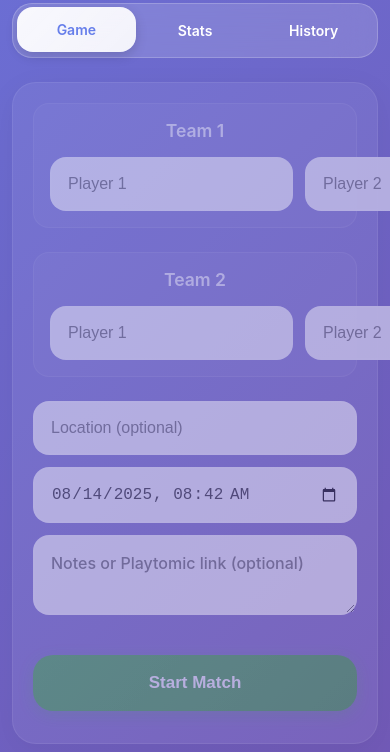
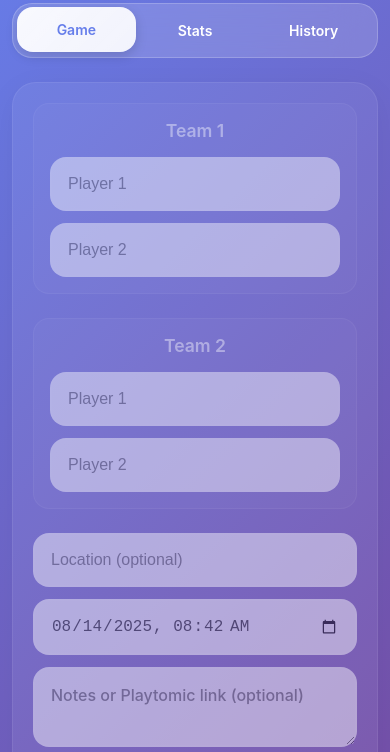
Before and after one commit to andreafc11/padel-tracker, a plain HTML site: page index.html in a window 390 px wide. Shown: the part 92-844 px from the top of the page. Drawn offline with Linux system fonts and the light colour scheme; no server answers.

Commit message:
Fixed scrolling for web and mobile

```diff
--- a/styles.css
+++ b/styles.css
@@ -5,9 +5,10 @@
 }
 
 html {
-    /* Fix for overscroll white background */
-    background: linear-gradient(135deg, #667eea 0%, #764ba2 100%);
-    min-height: 100%;
+    /* Prevent overscroll bounce/glow effects that show white background */
+    overscroll-behavior: none;
+    /* Set a solid fallback color that matches the gradient */
+    background-color: #667eea;
 }
 
 body {
@@ -17,33 +18,18 @@ body {
     color: white;
     overflow-x: hidden;
     -webkit-font-smoothing: antialiased;
-    user-select: none; /* Prevent text selection on mobile */
-
-    /* iOS specific fixes for overscroll */
-    -webkit-background-size: 100% 100%;
-    background-size: 100% 100%;
-    background-attachment: fixed;
-
-    /* Prevent overscroll bounce on iOS */
-    position: fixed;
-    top: 0;
-    left: 0;
-    right: 0;
-    bottom: 0;
-    overflow-y: auto;
-    -webkit-overflow-scrolling: touch;
+    /* Prevent overscroll on the body as well */
+    overscroll-behavior-y: none;
+    /* Removed user-select: none to fix scrolling issues */
+    /* Instead, apply it selectively to specific elements that shouldn't be selectable */
 }
 
-/* Alternative approach for overscroll fix */
-body::before {
-    content: '';
-    position: fixed;
-    top: -100vh;
-    left: 0;
-    right: 0;
-    height: 300vh;
-    background: linear-gradient(135deg, #667eea 0%, #764ba2 100%);
-    z-index: -1;
+/* Apply user-select: none only to specific UI elements that shouldn't be selectable */
+.nav-tab, .btn, .score-btn, .header h1 {
+    user-select: none;
+    -webkit-user-select: none;
+    -moz-user-select: none;
+    -ms-user-select: none;
 }
 
 .container {
@@ -52,8 +38,9 @@ body::before {
     padding: 16px;
     min-height: 100vh;
     padding-bottom: 40px; /* Extra space for mobile keyboards */
-    position: relative;
-    z-index: 1;
+    /* Ensure scrolling is explicitly enabled */
+    overflow-y: auto;
+    -webkit-overflow-scrolling: touch; /* Smooth scrolling on iOS */
 }
 
 .header {
@@ -90,7 +77,6 @@ body::before {
     font-weight: 600;
     font-size: 14px;
     position: relative;
-    tap-highlight-color: transparent; /* Remove tap highlight */
     -webkit-tap-highlight-color: transparent;
 }
 
@@ -154,6 +140,22 @@ body::before {
     margin-bottom: 0;
 }
 
+/* Stack player inputs vertically on smaller screens for better usability */
+@media (max-width: 600px) {
+    .player-inputs {
+        flex-direction: column;
+        gap: 16px;
+    }
+}
+
+/* Additional breakpoint for very narrow desktop windows */
+@media (max-width: 500px) {
+    .player-inputs {
+        flex-direction: column;
+        gap: 12px;
+    }
+}
+
 .player-inputs input, .match-meta input, .match-meta textarea {
     flex: 1;
     padding: 16px;
@@ -202,7 +204,6 @@ body::before {
     margin-bottom: 12px;
     position: relative;
     overflow: hidden;
-    tap-highlight-color: transparent;
     -webkit-tap-highlight-color: transparent;
 }
 
@@ -287,7 +288,6 @@ body::before {
     transition: all 0.2s cubic-bezier(0.4, 0, 0.2, 1);
     color: white;
     position: relative;
-    tap-highlight-color: transparent;
     -webkit-tap-highlight-color: transparent;
     box-shadow: 0 4px 12px rgba(0,0,0,0.2);
 }
@@ -487,12 +487,3 @@ body::before {
 .loading {
     animation: pulse 1.5s ease-in-out infinite;
 }
-
-/* Additional iOS-specific fixes */
-@supports (-webkit-touch-callout: none) {
-    body {
-        /* iOS Safari specific overscroll fix */
-        overscroll-behavior: none;
-        -webkit-overscroll-behavior: none;
-    }
-}
```
